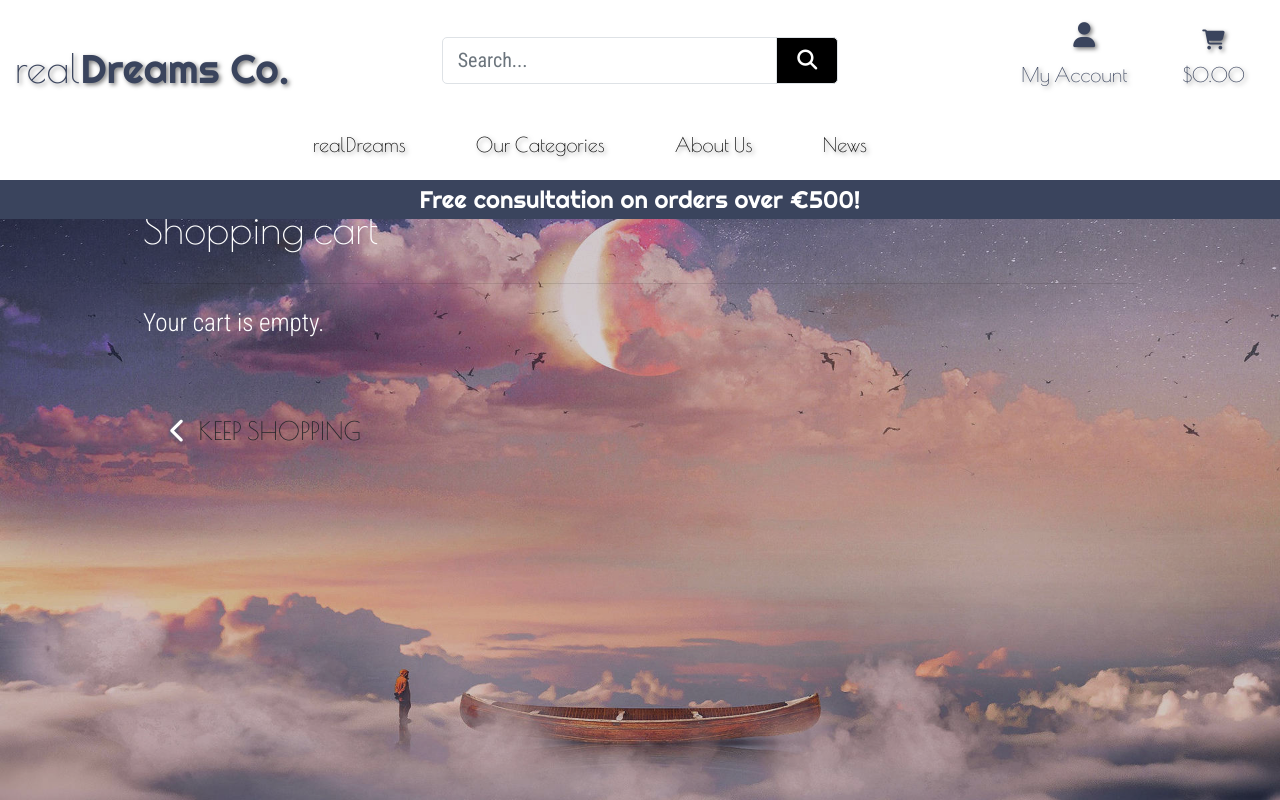
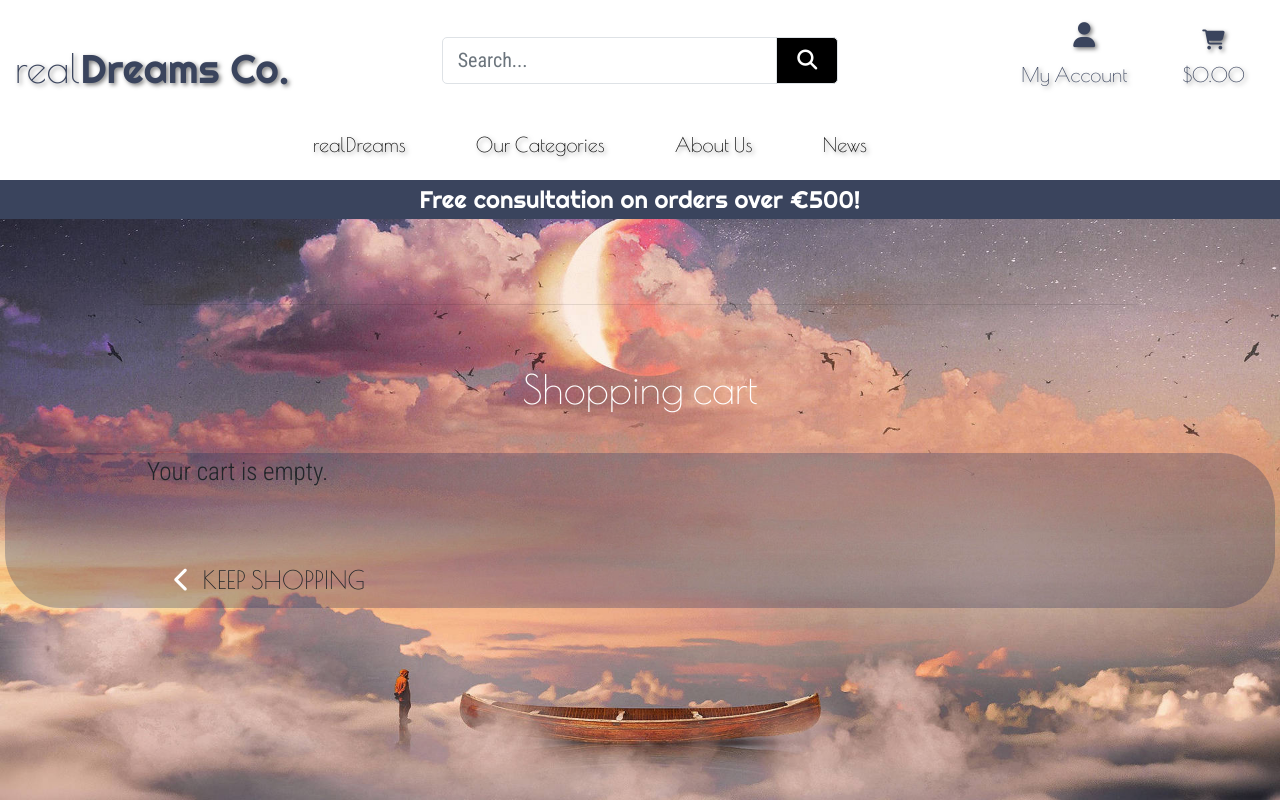
Before and after one commit to DebbieBergstrom/realDreamsCo, a Django app: page /cart/ in a window 1280 px wide. Run offline with Django 3.2, Linux system fonts and the light colour scheme; some libraries are stand-ins or nearby versions.

Commit message:
#40 style(products, cart): adjust spacing, bg and buttons

```diff
--- a/cart/templates/cart/cart.html
+++ b/cart/templates/cart/cart.html
@@ -9,26 +9,30 @@
 </div>
 {% endblock %}
 
+{% block body_class %}viewport-cover{% endblock %}
 {% block content %}
-<div class="overlay"></div>
-<div class="container mb-2">
+<!-- Wrapping div for both sorting and products sections -->
+
+<div class="container mb-2 pt-5">
     <div class="row">
-        <div class="col">
+        <div class="col mt-5 text-center text-white">
             <hr>
-            <h2 class="logo-font mb-4">Shopping cart</h2>
-            <hr>
+            <h2 class="logo-font mb-4 mt-5">Shopping cart</h2>
+        </div>
     </div>
 </div>
 
+<div class="product-card-bg mx-1 mb-5">
+    <div class="container">
         <div class="row">
             <div class="col">
                 {% if cart_items %}
-            <div class="table-responsive rounded">
-                <table class="table table-sm table-borderless">
-                    <thead class="text-black">
-                        <tr>
-                            <th scope="col">Product Info</th>
+                <div class="table-responsive rounded pt-4 text-white">
+                    <table class="table table-sm table-borderless text-white">
+                        <thead class="text-white">
+                            <tr class="text-center">
                                 <th scope="col"></th>
+                                <th scope="col">realDream</th>
                                 <th scope="col">Price</th>
                                 <th scope="col">Qty</th>
                                 <th scope="col">Subtotal</th>
@@ -42,17 +46,19 @@
                                     src="{{ item.product.image.url }}">
                             </td>
                             <td class="py-3">
-                            <p class="my-0">
-                                <strong>{{ item.product.name }}</strong></p>
-                            <p class="my-0 small text-muted">Size:
+                                <p class="my-0 text-white">
+                                    <strong>{{ item.product.name }}</strong>
+                                </p>
+                                <p class="my-0 small">Size:
                                     {{ item.product.size|upper }}</p>
-                            <p class="my-0 small text-muted">Duration:
+                                <p class="my-0 small">Duration:
                                     {{ item.product.duration|upper }}</p>
                             </td>
                             <td class="py-3">
-                            <p class="my-0">€{{ item.product.price }}</p>
+                                <p class="my-0 text-white">
+                                    €{{ item.product.price }}</p>
                             </td>
-                        <td class="py-3 w-25">
+                            <td class="py-3 w-25 text-center">
                                 <p class="my-0">{{ item.quantity }}</p>
                             </td>
                             <td class="py-3">
@@ -61,29 +67,33 @@
                         </tr>
                         {% endfor %}
                         <tr>
-                        <td colspan="5" class="pt-5 text-right">
+                            <td colspan="5" class="pt-3 text-right">
                                 <h6><strong>Total amount:
-                                    €{{ total|floatformat:2 }}</strong></h6>
-                            <h6>Delivery: €{{ delivery|floatformat:2 }}</h6>
-                            <h4 class="mt-4"><strong>Grand Total:
+                                        €{{ total|floatformat:2 }}</strong>
+                                </h6>
+                                <h6>Delivery: €{{ delivery|floatformat:2 }}
+                                </h6>
+                                <h4 class="my-4"><strong>Grand Total:
                                         €{{ grand_total|floatformat:2 }}</strong>
                                 </h4>
                                 {% if free_delivery_delta > 0 %}
                                 <p class="mb-1 text-danger">
-                                You could get free delivery by spending just
+                                    You could get free delivery by spending
+                                    just
                                     <strong>€{{ free_delivery_delta }}</strong>
                                     more!
                                 </p>
                                 {% endif %}
                             </td>
                         </tr>
-                    <tr>
+                        <tr class="border-1">
                             <td colspan="5" class="text-right">
                                 <a href="{% url 'products' %}"
                                     class="btn btn-outline-black rounded-2 p-1 small">
-                                <span class="icon">
-                                    <i class="fas fa-chevron-left"></i></span>
-                                <span class="sort-nav-link">Shop more</span>
+                                    <i
+                                        class="fas fa-chevron-left text-white"></i><span
+                                        class="sort-nav-link">Shop
+                                        more</span>
                                 </a>
                                 <a href=""
                                     class="btn btn-black rounded-2 p-1 btn-lg">
@@ -110,4 +120,6 @@
             </div>
         </div>
     </div>
+</div>
+
 {% endblock %}
```
Also changed, not shown: products/templates/products/product_detail.html (+34 -28 lines), products/templates/products/products.html (+5 -6 lines). Lines whose indentation alone changed are shown as unchanged.
